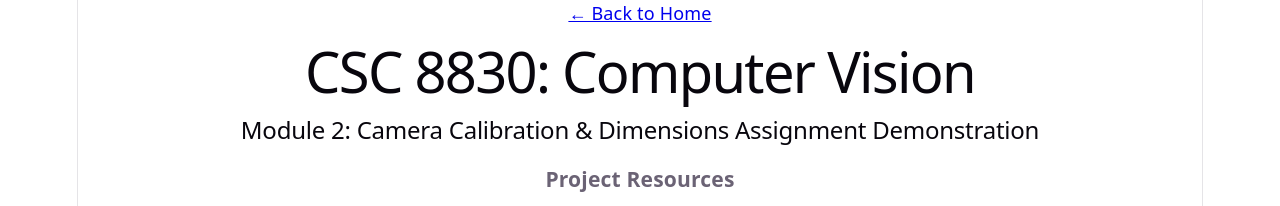
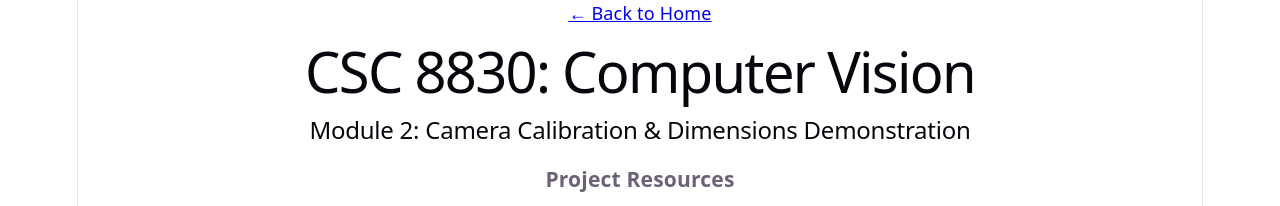
Before and after one commit to yosammy01/CSC8830_COMPUTER_VISION, a React (Vite) app in the folder WEB_APPLICATION/: page /#/module2 in a window 1280 px wide. Shown: the top 206 px of the page. Built offline with nearby package versions, Linux system fonts and the light colour scheme.

Commit message:
Removing the "Assignment" word to sound more professional

```diff
--- a/WEB_APPLICATION/src/pages/Module2.tsx
+++ b/WEB_APPLICATION/src/pages/Module2.tsx
@@ -10,7 +10,7 @@ const Module2App: React.FC = () => {
         </Link>
         <div className="text-center">
           <h1 className="text-4xl font-bold text-blue-900 mb-2">CSC 8830: Computer Vision</h1>
-          <h2 className="text-2xl text-gray-600">Module 2: Camera Calibration & Dimensions Assignment Demonstration</h2>
+          <h2 className="text-2xl text-gray-600">Module 2: Camera Calibration & Dimensions Demonstration</h2>
         </div>
       </header>
 
--- a/WEB_APPLICATION/src/pages/Module3.tsx
+++ b/WEB_APPLICATION/src/pages/Module3.tsx
@@ -10,7 +10,7 @@ const Module3App: React.FC = () => {
         </Link>
         <div className="text-center">
           <h1 className="text-4xl font-bold text-blue-900 mb-2">CSC 8830: Computer Vision</h1>
-          <h2 className="text-2xl text-gray-600">Module 3: Image Blurring Assignment Demonstration</h2>
+          <h2 className="text-2xl text-gray-600">Module 3: Image Blurring Demonstration</h2>
         </div>
       </header>
 
```
